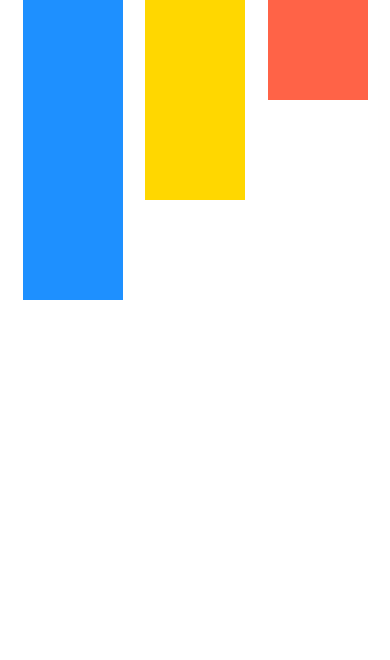
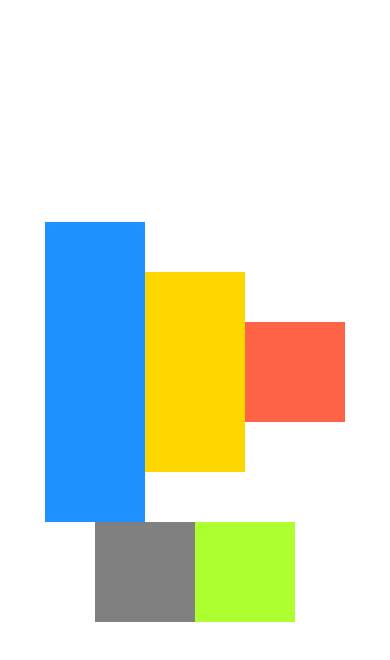
Before and after one commit to RukshanNuwan/DoneWithIt, a React Native app: screen / in a window 390 px wide. Shown: the top 660 px of the page. Built offline with nearby package versions, Linux system fonts and the light colour scheme.

Commit message:
flexbox flex wrap & align content

```diff
--- a/App.js
+++ b/App.js
@@ -8,8 +8,10 @@ export default function App() {
           backgroundColor: '#fff',
           flex: 1,
           flexDirection: 'row',
-          justifyContent: 'space-evenly',
-          alignItems: 'flex-start'
+          justifyContent: 'center',
+          alignItems: 'center',
+          alignContent: 'center',
+          flexWrap: 'wrap'
         }
       }
     >
@@ -42,6 +44,26 @@ export default function App() {
           }
         }
       />
+
+      <View
+        style={
+          {
+            backgroundColor: 'gray',
+            width: 100,
+            height: 100
+          }
+        }
+      />
+
+      <View
+        style={
+          {
+            backgroundColor: 'greenyellow',
+            width: 100,
+            height: 100
+          }
+        }
+      />
     </View>
   );
 }
```
